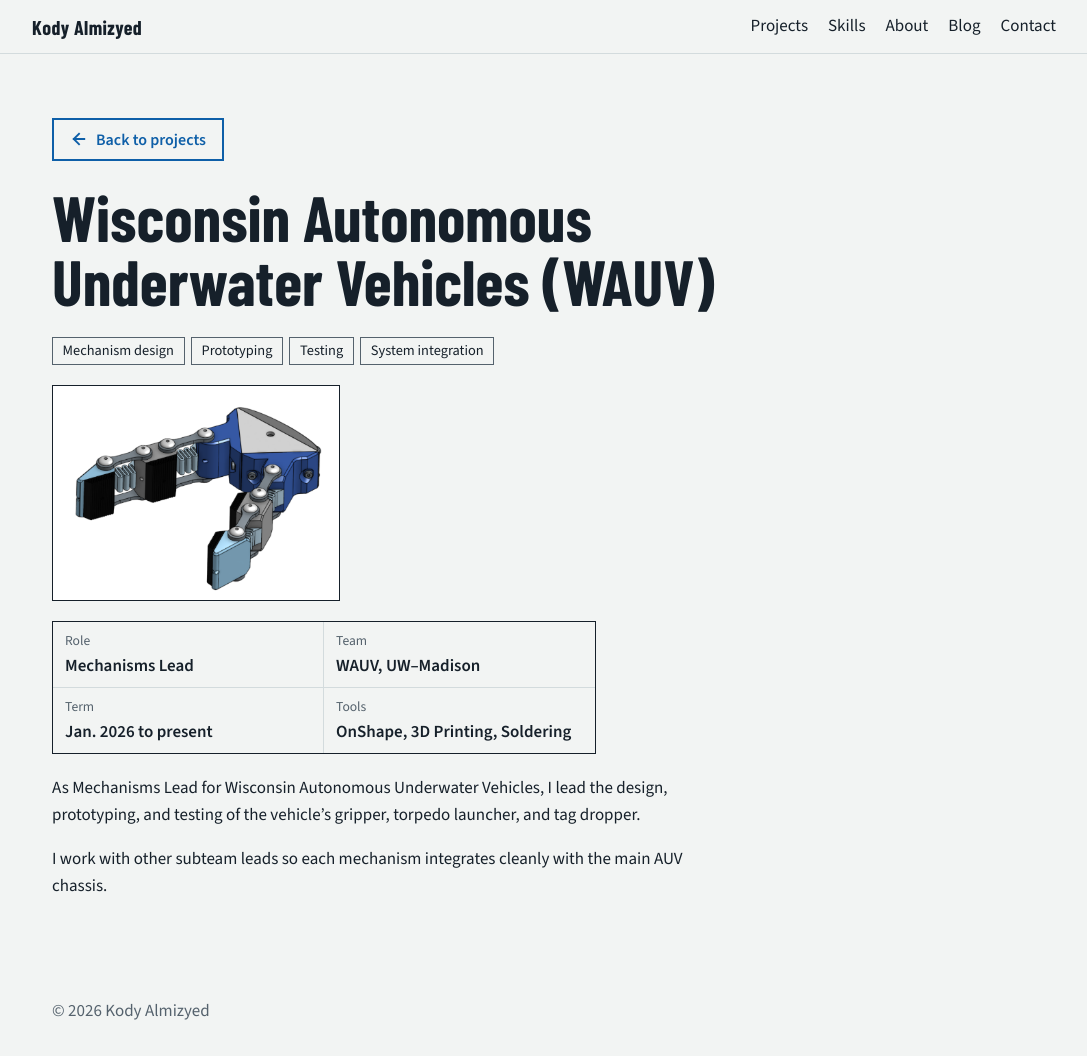
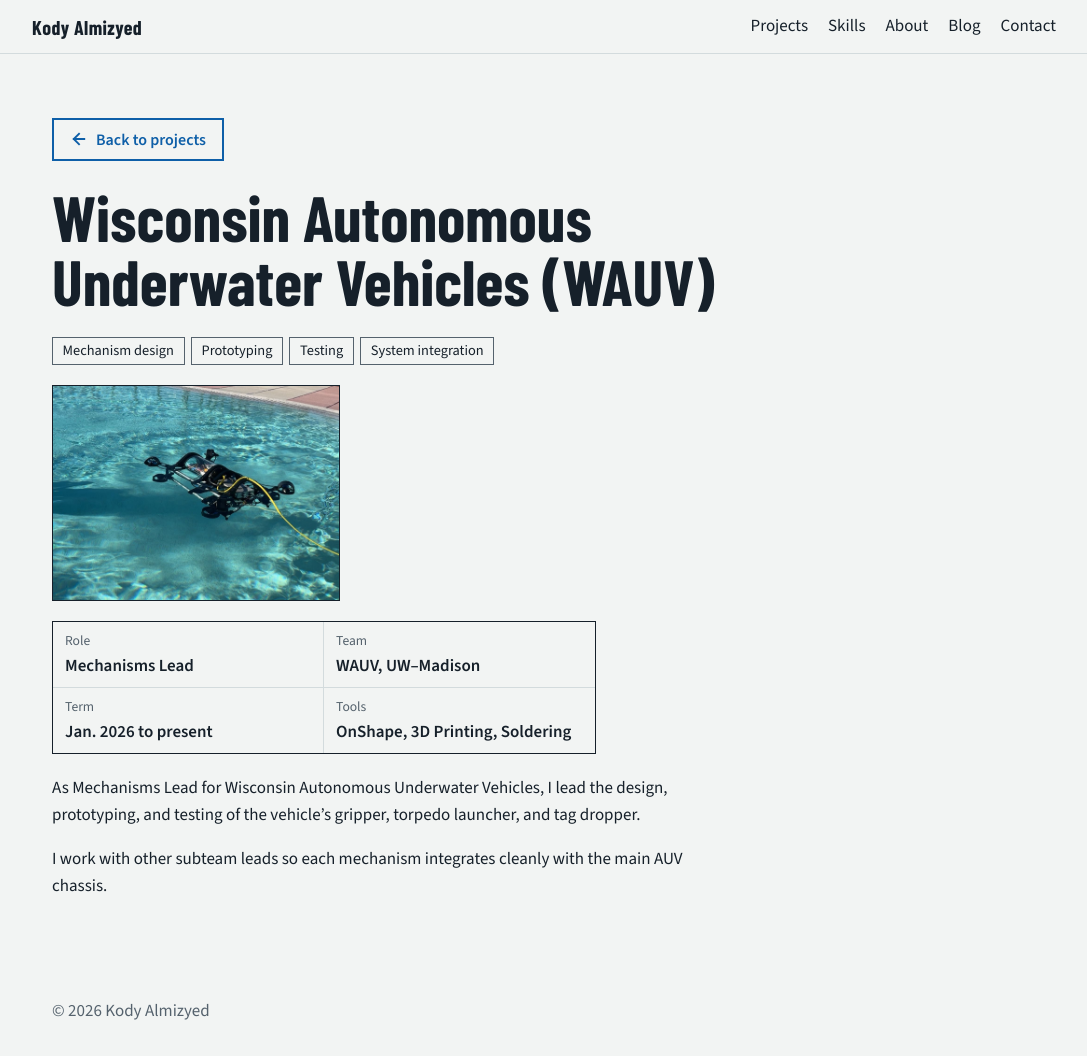
Before and after one commit to dalmizyed/dalmizyed.github.io, a Jekyll site: the page built from _projects/wauv-mechanisms.md, in a window 1280 px wide and 1056 px high. Shown: the whole window, without its empty margins (96-1183 px from the left). Built offline with Jekyll 4.4.1, drawn with Linux system fonts in a browser that asks for light colours.

Commit message:
Update Projects “wauv-mechanisms” +1

```diff
--- a/_projects/wauv-mechanisms.md
+++ b/_projects/wauv-mechanisms.md
@@ -2,7 +2,7 @@
 title: Wisconsin Autonomous Underwater Vehicles (WAUV)
 order: 1
 summary: As Mechanisms Lead for Wisconsin Autonomous Underwater Vehicles, I lead the design, prototyping, and testing of the vehicle’s gripper, torpedo launcher, and tag dropper.
-thumbnail: /assets/images/projects/Screenshot 2026-10-25 220551.png
+thumbnail: /assets/images/projects/wauvsubtest1.jpg
 skills:
   - Mechanism design
   - Prototyping
```
Also changed, not shown: assets/images/projects/wauvsubtest1.jpg (added).
